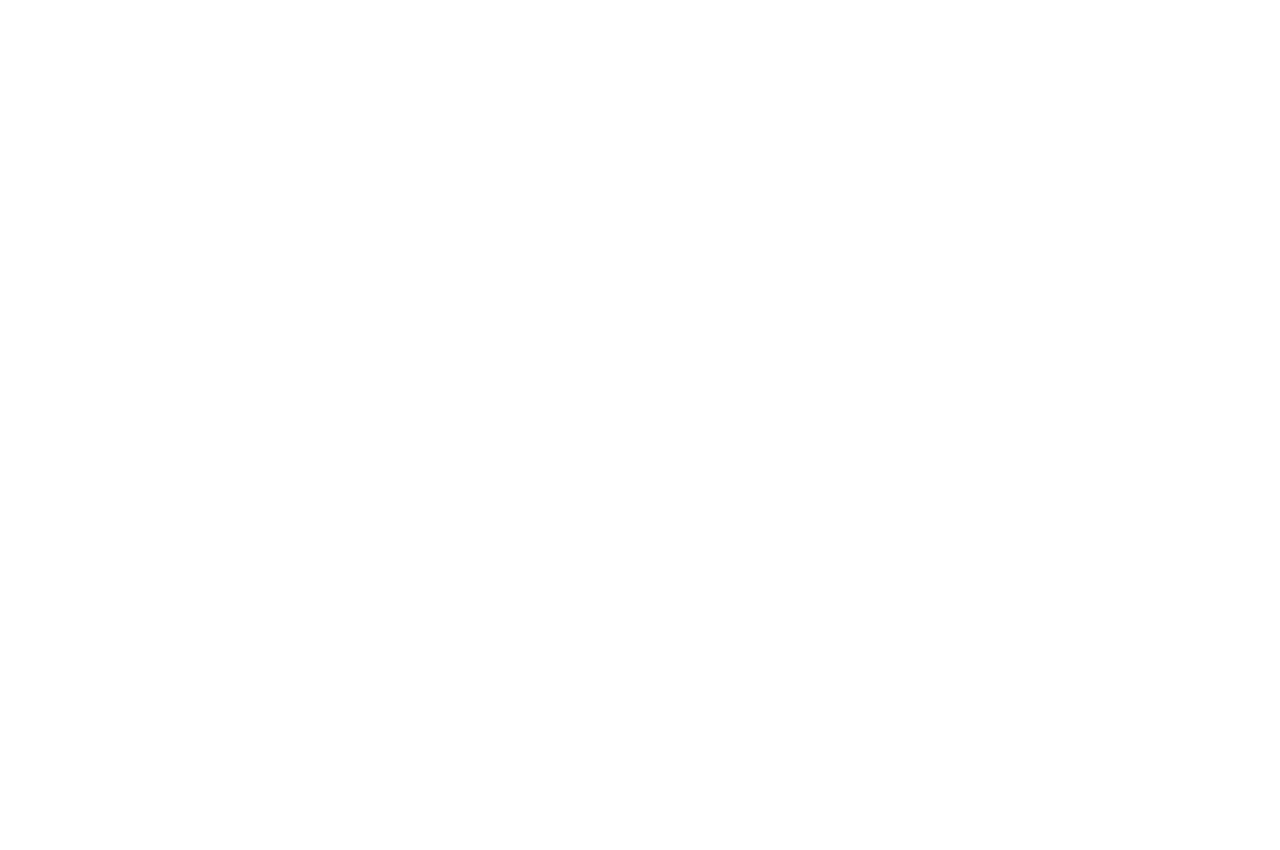
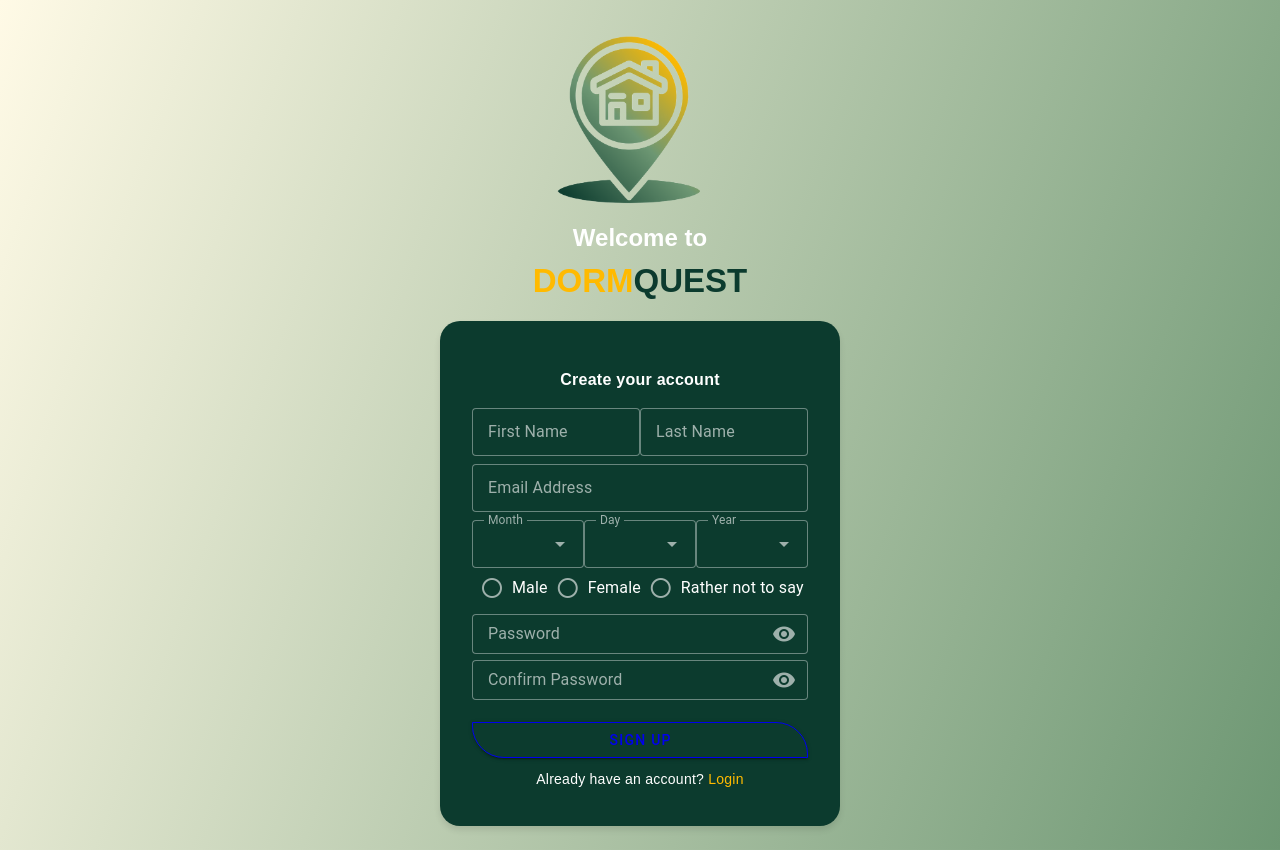
Before and after one commit to shiemejaybalatero/web-dormquest, a Vue app: page /register in a window 1280 px wide. Before the commit the page ends 800 px from the top, so only its background shows below. Built offline with nearby package versions, Linux system fonts and the light colour scheme.

Commit message:
feat:change the register page. sync: my code from borrowed laptop

```diff
--- a/src/views/auth/RegisterView.vue
+++ b/src/views/auth/RegisterView.vue
@@ -1,5 +1,270 @@
 <script setup>
-import { ref } from 'vue'
+import { ref, computed } from 'vue'
+
+const firstName = ref('')
+const lastName = ref('')
+const email = ref('')
+const gender = ref('')
+const password = ref('')
+const confirmPassword = ref('')
+const showPassword = ref(false)
+const showConfirmPassword = ref(false)
+
+const birthMonth = ref('')
+const birthDay = ref('')
+const birthYear = ref('')
+
+const months = ['Jan', 'Feb', 'Mar', 'Apr', 'May', 'Jun', 'Jul', 'Aug', 'Sep', 'Oct', 'Nov', 'Dec']
+const days = Array.from({ length: 31 }, (_, i) => i + 1)
+const years = Array.from({ length: 100 }, (_, i) => new Date().getFullYear() - i)
+
+// 🧠 Combine birthday into readable string
+const formattedBirthday = computed(() => {
+  if (birthMonth.value && birthDay.value && birthYear.value) {
+    return `${birthMonth.value} ${birthDay.value}, ${birthYear.value}`
+  }
+  return ''
+})
+
+function handleActiveState(event) {
+  const button = event.currentTarget
+  button.classList.add('active-tap')
+  setTimeout(() => {
+    button.classList.remove('active-tap')
+  }, 150)
+}
 </script>
 
-<template></template>
+<template>
+  <v-container
+    fluid
+    class="bg-image d-flex flex-column align-center justify-center pa-4 pa-sm-6"
+    style="min-height: 100vh; overflow: hidden"
+  >
+    <!-- Header -->
+    <div class="text-center mb-4">
+      <v-img :src="'/23.png'" class="logodormquest" width="auto" max-width="200" />
+      <h2 class="fw-bold text-white">Welcome to</h2>
+      <h1 class="fw-bold"><span class="ftext">DORM</span><span class="stext">QUEST</span></h1>
+    </div>
+
+    <!-- Card Form -->
+    <v-card class="form-card" flat>
+      <v-card-text>
+        <h1 class="signup-title text-center">Create your account</h1>
+        <v-form>
+          <!-- First & Last Name -->
+          <v-row class="ma-0 pb-2">
+            <v-col cols="12" sm="6" class="pa-0">
+              <v-text-field
+                v-model="firstName"
+                label="First Name"
+                variant="outlined"
+                color="green"
+                hide-details
+                density="comfortable"
+              />
+            </v-col>
+            <v-col cols="12" sm="6" class="pa-0">
+              <v-text-field
+                v-model="lastName"
+                label="Last Name"
+                variant="outlined"
+                color="green"
+                hide-details
+                density="comfortable"
+              />
+            </v-col>
+          </v-row>
+
+          <!-- Email -->
+          <v-text-field
+            v-model="email"
+            label="Email Address"
+            type="email"
+            variant="outlined"
+            color="green"
+            class="pb-2"
+            hide-details
+            density="comfortable"
+          />
+
+          <!-- Birthday -->
+          <v-row class="ma-0 pa-0">
+            <v-col cols="12" sm="4" class="pa-0">
+              <v-select
+                v-model="birthMonth"
+                label="Month"
+                :items="months"
+                variant="outlined"
+                hide-details
+                density="comfortable"
+                color="green"
+              />
+            </v-col>
+            <v-col cols="12" sm="4" class="pa-0">
+              <v-select
+                v-model="birthDay"
+                label="Day"
+                :items="days"
+                variant="outlined"
+                hide-details
+                density="comfortable"
+                color="green"
+              />
+            </v-col>
+            <v-col cols="12" sm="4" class="pa-0">
+              <v-select
+                v-model="birthYear"
+                label="Year"
+                :items="years"
+                variant="outlined"
+                hide-details
+                density="comfortable"
+                color="green"
+              />
+            </v-col>
+          </v-row>
+
+          <!-- Show formatted birthday -->
+          <div v-if="formattedBirthday" class="text-white text-caption mt-1 mb-3">
+            📅 Selected Birthday: <strong>{{ formattedBirthday }}</strong>
+          </div>
+
+          <!-- Gender -->
+          <v-radio-group v-model="gender" class="mb-n4" inline>
+            <v-radio label="Male" value="male" />
+            <v-radio label="Female" value="female" />
+            <v-radio label="Rather not to say" value="custom" />
+          </v-radio-group>
+
+          <!-- Password -->
+          <v-text-field
+            v-model="password"
+            :append-inner-icon="showPassword ? 'mdi-eye-off' : 'mdi-eye'"
+            :type="showPassword ? 'text' : 'password'"
+            density="compact"
+            placeholder="Enter your password"
+            variant="outlined"
+            hint="At least 8 characters"
+            label="Password"
+            color="green"
+            class="mb-n4"
+            counter
+            @click:append-inner="showPassword = !showPassword"
+          />
+
+          <!-- Confirm Password -->
+          <v-text-field
+            v-model="confirmPassword"
+            :append-inner-icon="showConfirmPassword ? 'mdi-eye-off' : 'mdi-eye'"
+            :type="showConfirmPassword ? 'text' : 'password'"
+            density="compact"
+            placeholder="Confirm your password"
+            variant="outlined"
+            hint="At least 8 characters"
+            label="Confirm Password"
+            color="green"
+            counter
+            @click:append-inner="showConfirmPassword = !showConfirmPassword"
+          />
+
+          <!-- Register Button -->
+          <RouterLink to="/dashboard"
+            ><v-btn
+              class="register-button w-100 py-2"
+              color="transparent"
+              @click="handleActiveState"
+            >
+              SIGN UP
+            </v-btn></RouterLink
+          >
+        </v-form>
+
+        <!-- Already have an account -->
+        <p class="text-center mt-3 mb-n3">
+          Already have an account?
+          <RouterLink to="/login" class="login">Login</RouterLink>
+        </p>
+      </v-card-text>
+    </v-card>
+  </v-container>
+</template>
+
+<style scoped>
+.bg-image {
+  background: linear-gradient(290deg, #6d9773, #fffae6);
+  background-size: cover;
+  background-position: center;
+  height: 100%;
+  width: 100%;
+}
+
+.form-card {
+  background-color: #0c3b2e;
+  color: white;
+  border-radius: 20px;
+  padding: 2rem 1rem;
+  width: 100%;
+  max-width: 400px;
+  box-shadow: 0 4px 6px rgba(0, 0, 0, 0.1);
+}
+
+h1 b {
+  color: #0c3b2e;
+}
+
+h1 {
+  font-size: 33px;
+  color: #ffba00;
+}
+
+.login {
+  text-decoration: none;
+  color: #ffba00;
+}
+
+.signup-title {
+  font-size: 16px;
+  padding-bottom: 1rem;
+  color: #ffffff;
+  font-family: Arial, Helvetica, sans-serif;
+  text-align: center;
+}
+
+.login:hover {
+  text-decoration: none;
+}
+
+.register-button {
+  background: transparent;
+  color: #ffffff;
+  border: solid 1px;
+  font-size: 14px;
+  border-radius: 0 2rem;
+  transition: background-color 0.2s ease-out;
+}
+
+.active-tap {
+  background-color: #ffba00 !important;
+  color: #0c3b2e !important;
+  transition:
+    background-color 0.2s,
+    color 0.2s;
+}
+
+h1,
+h2,
+h5,
+p {
+  font-family: Arial, Helvetica, sans-serif;
+}
+
+.ftext {
+  color: #ffba00;
+}
+
+.stext {
+  color: #0c3b2e;
+}
+</style>
```
